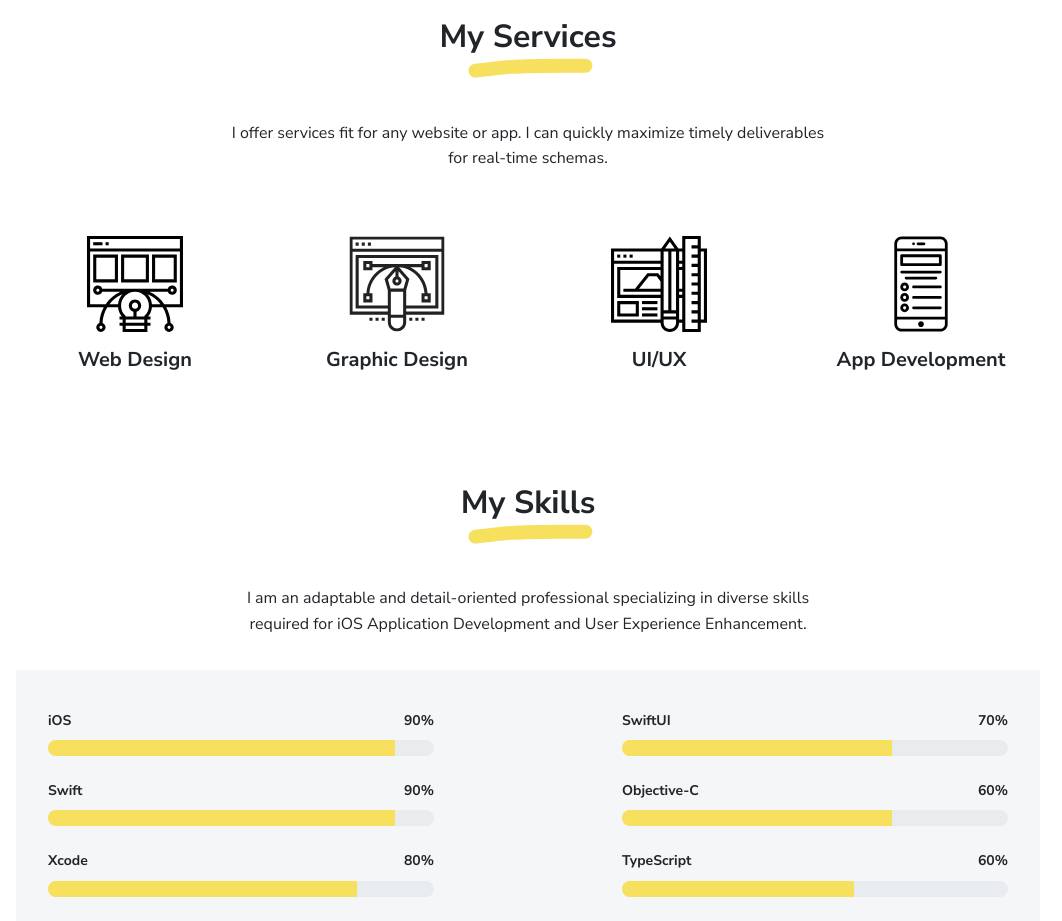
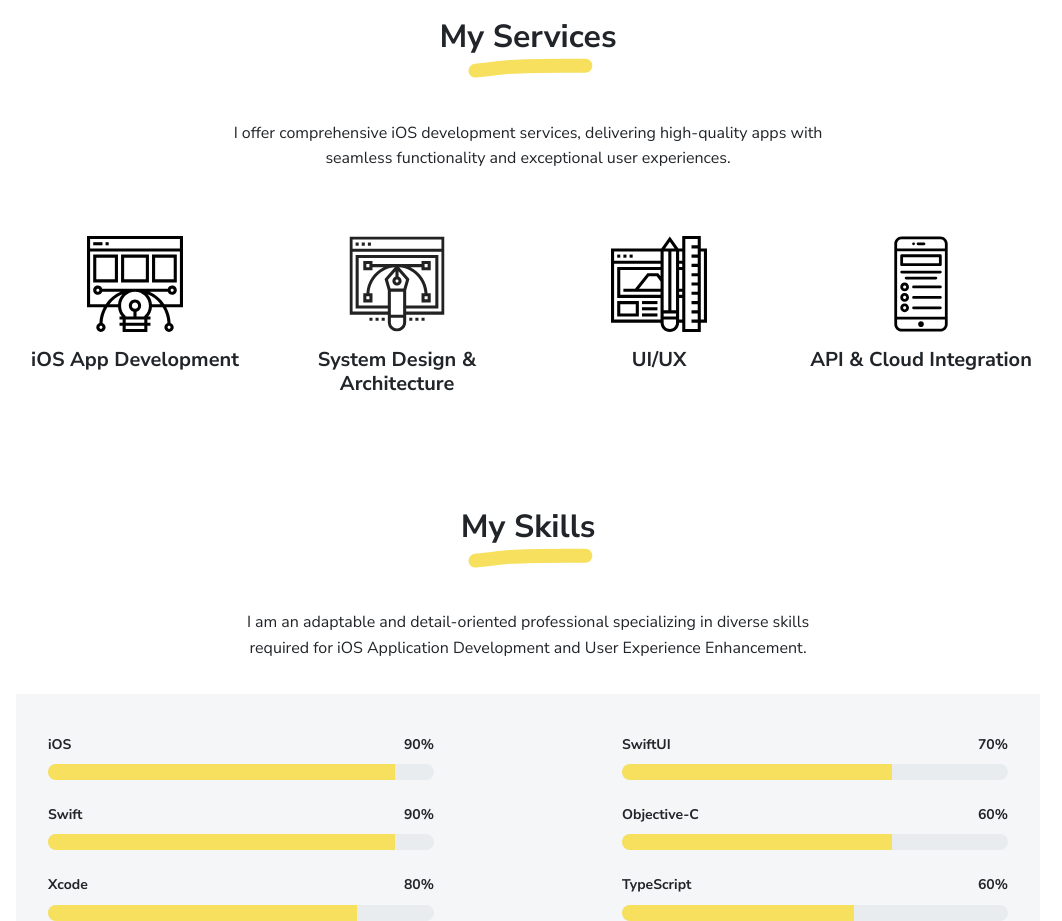
Before and after one commit to rizosamuel/rizosamuel.github.io, a plain HTML site: page index.html in a window 1280 px wide. Shown: the part 1280-2201 px from the top of the page, without its empty margins (112-1174 px from the left). Drawn offline with Linux system fonts and the light colour scheme.

Commit message:
content update

```diff
--- a/index.html
+++ b/index.html
@@ -149,17 +149,17 @@
             <h2 class="marker marker-center">My Services</h2>
           </div>
           <div class="text-center">
-            <p class="mx-auto mb-3" style="max-width:600px"> I offer services fit for any website or app. I can quickly
-              maximize timely deliverables for real-time schemas.</p>
+            <p class="mx-auto mb-3" style="max-width:600px">I offer comprehensive iOS development services, delivering
+              high-quality apps with seamless functionality and exceptional user experiences.</p>
           </div>
           <div class="row py-3">
             <div class="col-md-3 text-center" data-aos="fade-up" data-aos-delay="100"><img class="mb-2"
                 src="images/services/web-design.svg" width="96" height="96" alt="web design" />
-              <div class="h5">Web Design</div>
+              <div class="h5">iOS App Development</div>
             </div>
             <div class="col-md-3 text-center" data-aos="fade-up" data-aos-delay="200"><img class="mb-2"
                 src="images/services/graphic-design.svg" width="96" height="96" alt="graphic design" />
-              <div class="h5">Graphic Design</div>
+              <div class="h5">System Design & Architecture</div>
             </div>
             <div class="col-md-3 text-center" data-aos="fade-up" data-aos-delay="300"><img class="mb-2"
                 src="images/services/ui-ux.svg" width="96" height="96" alt="ui-ux" />
@@ -167,7 +167,7 @@
             </div>
             <div class="col-md-3 text-center" data-aos="fade-up" data-aos-delay="400"><img class="mb-2"
                 src="images/services/app-development.svg" width="96" height="96" alt="app development" />
-              <div class="h5">App Development</div>
+              <div class="h5">API & Cloud Integration</div>
             </div>
           </div>
         </div>
```
